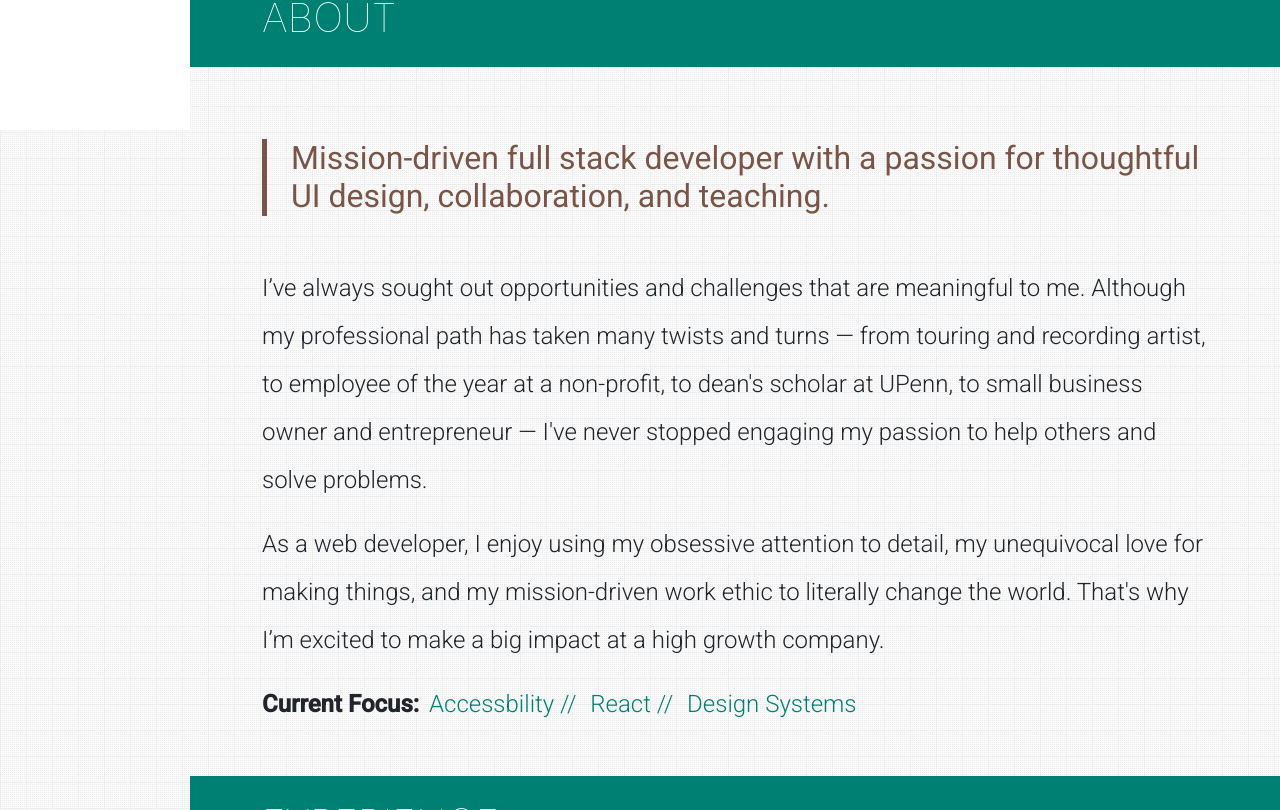
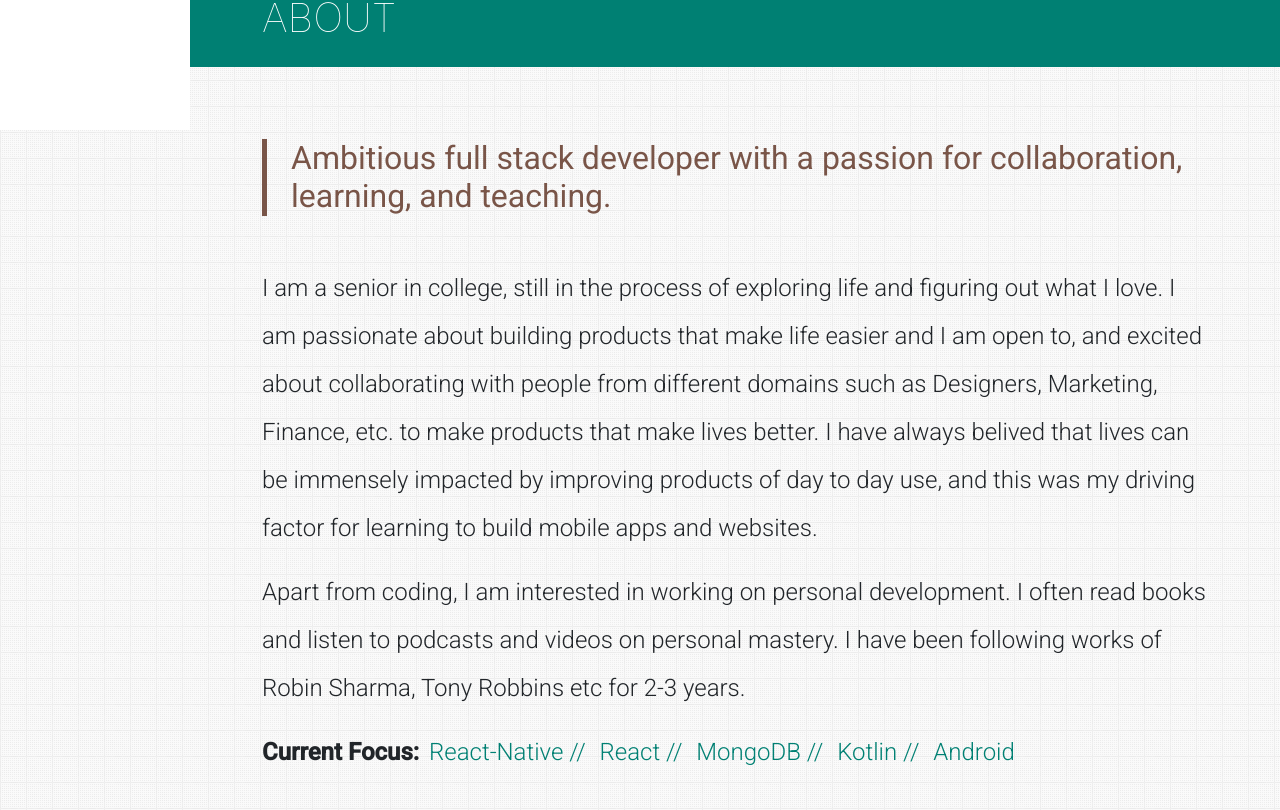
Before and after one commit to NKwatra/portfolio, a Next.js app: page / in a window 1280 px wide. Shown: the part 830-1640 px from the top of the page. Built offline with nearby package versions, Linux system fonts and the light colour scheme.

Commit message:
Add: resume component

```diff
--- a/pages/index.js
+++ b/pages/index.js
@@ -7,6 +7,7 @@ import Experience from "../src/components/Experience";
 import Header from "../src/components/Header";
 import Home from "../src/components/Home";
 import Project from "../src/components/Project";
+import Resume from "../src/components/Resume";
 import Sidebar from "../src/components/Sidebar";
 import Skills from "../src/components/Skills";
 import styles from "../src/styles/index.module.css";
@@ -19,6 +20,7 @@ const Sections = [
   "Skills",
   "Education",
   "Contact",
+  "Resume",
 ];
 
 export default function Index() {
@@ -75,6 +77,7 @@ export default function Index() {
         <Skills />
         <Education />
         <Contact />
+        <Resume />
       </main>
     </div>
   );
--- a/src/components/About.js
+++ b/src/components/About.js
@@ -2,22 +2,23 @@ import styles from "../styles/about.module.css";
 import SectionHeader from "./SectionHeader";
 
 const details = [
-  ` I’ve always sought out opportunities and challenges that are
-meaningful to me. Although my professional path has taken many twists
-and turns — from touring and recording artist, to employee of the year
-at a non-profit, to dean's scholar at UPenn, to small business owner
-and entrepreneur — I've never stopped engaging my passion to help
-others and solve problems.`,
-  `As a web developer, I enjoy using my obsessive attention to detail, my
-unequivocal love for making things, and my mission-driven work ethic
-to literally change the world. That's why I’m excited to make a big
-impact at a high growth company.`,
+  `I am a senior in college, still in the process of exploring life and figuring out what I love.
+  I am passionate about building products that make life easier and I am open to, and excited about collaborating
+  with people from different domains such as Designers, Marketing, Finance, etc. to make products that make lives better.
+  I have always belived that lives can be immensely impacted by improving products of day to day use, and this was my driving factor
+  for learning to build mobile apps and websites.`,
+  `Apart from coding, I am interested in working on personal development. I often read books and
+  listen to podcasts and videos on personal mastery. I have been following works of Robin Sharma, Tony Robbins etc for 2-3 years.`,
 ];
 
+const tagline = `Ambitious full stack developer with a passion for collaboration, learning, and teaching.`;
+
 const focii = [
-  { label: "Accessbility", href: "#" },
-  { label: "React", href: "#" },
-  { label: "Design Systems", href: "#" },
+  { label: "React-Native", href: "https://reactnative.dev" },
+  { label: "React", href: "https://reactjs.org" },
+  { label: "MongoDB", href: "https://www.mongodb.com" },
+  { label: "Kotlin", href: "https://kotlinlang.org" },
+  { label: "Android", href: "https://developer.android.com" },
 ];
 
 export default function About() {
@@ -28,10 +29,7 @@ export default function About() {
         <blockquote
           className={`mx-lg-5 ${styles.brownText} pl-3 pl-lg-4 my-3 my-lg-5`}
         >
-          <h2 className={styles.quote}>
-            Mission-driven full stack developer with a passion for thoughtful UI
-            design, collaboration, and teaching.
-          </h2>
+          <h2 className={styles.quote}>{tagline}</h2>
         </blockquote>
         {details.map((detail, index) => (
           <p className="px-lg-5" key={`${index}`}>
--- a/src/components/Education.js
+++ b/src/components/Education.js
@@ -48,7 +48,7 @@ export default function Education() {
       <SectionHeader title="Education" />
       <div className="d-flex flex-wrap my-5 py-5">
         {education.map((ed) => (
-          <EducationTile {...ed} />
+          <EducationTile {...ed} key={ed.name} />
         ))}
       </div>
     </section>
--- /dev/null
+++ b/src/components/Resume.js
@@ -0,0 +1,39 @@
+import { FaGoogleDrive } from "react-icons/fa";
+import { FiDownload } from "react-icons/fi";
+import styles from "../styles/resume.module.css";
+import SectionHeader from "./SectionHeader";
+
+const Button = ({ icon, label, href, download }) => {
+  return (
+    <a
+      className={`rounded px-3 px-lg-4 py-lg-3 py-2 ${styles.download} d-inline-block`}
+      download={download}
+      href={href}
+    >
+      {icon} <span className="ml-2">{label}</span>
+    </a>
+  );
+};
+
+export default function Resume() {
+  return (
+    <section id="Resume" className="vh-100">
+      <SectionHeader title="Resume" />
+      <div
+        className={` ${styles.buttonsContainer} pt-5 d-flex justify-content-between px-3`}
+      >
+        <Button
+          icon={<FaGoogleDrive />}
+          label={"Checkout"}
+          href="https://drive.google.com/file/d/1wDuU3JOqIcwFUpg9ADidMTS2vpNmXuJL/view?usp=sharing"
+        />
+        <Button
+          icon={<FiDownload />}
+          label={"Download"}
+          href="/nishkarsh-kwatra-resume.pdf"
+          download={true}
+        />
+      </div>
+    </section>
+  );
+}
--- a/src/components/Sidebar.js
+++ b/src/components/Sidebar.js
@@ -1,11 +1,6 @@
 import React, { useState } from "react";
 import { BsEnvelopeFill, BsFillPersonFill } from "react-icons/bs";
-import {
-  FaChartLine,
-  FaGraduationCap,
-  FaPen,
-  FaStickyNote,
-} from "react-icons/fa";
+import { FaChartLine, FaGraduationCap, FaStickyNote } from "react-icons/fa";
 import { GiHamburgerMenu } from "react-icons/gi";
 import { RiBarChart2Fill, RiTableLine } from "react-icons/ri";
 import { Link } from "react-scroll";
@@ -53,12 +48,12 @@ const options = [
     activeClass: styles.contactActive,
     icon: <BsEnvelopeFill style={{ fontSize: "2rem", color: "#795548" }} />,
   },
-  {
-    title: "Blog",
-    className: styles.blog,
-    activeClass: styles.blogActive,
-    icon: <FaPen style={{ color: "#fbc02d", fontSize: "2rem" }} />,
-  },
+  // {
+  //   title: "Blog",
+  //   className: styles.blog,
+  //   activeClass: styles.blogActive,
+  //   icon: <FaPen style={{ color: "#fbc02d", fontSize: "2rem" }} />,
+  // },
   {
     title: "Resume",
     className: styles.resume,
--- a/src/components/Skills.js
+++ b/src/components/Skills.js
@@ -126,7 +126,7 @@ const SkillRow = ({ heading, items }) => {
       <div className={styles.line} />
       <div className="d-flex flex-wrap pt-3">
         {items.map((item) => (
-          <div className={styles.skillContainer}>
+          <div className={styles.skillContainer} key={item.label}>
             <div>
               <img
                 src={item.image}
@@ -147,7 +147,7 @@ export default function Skills() {
     <section id="Skills" className="pb-3">
       <SectionHeader title="Skills" />
       {skills.map((skill) => (
-        <SkillRow {...skill} />
+        <SkillRow {...skill} key={skill.label} />
       ))}
     </section>
   );
--- /dev/null
+++ b/src/styles/resume.module.css
@@ -0,0 +1,21 @@
+.download {
+  background-color: var(--teal);
+  color: #ffffff;
+  font-size: 1rem;
+  cursor: pointer;
+}
+
+.download:hover {
+  color: #ffffff;
+  text-decoration: none;
+}
+
+@media (min-width: 992px) {
+  .download {
+    font-size: 1.3rem;
+  }
+  .buttonsContainer {
+    width: 75%;
+    margin-left: 12.5%;
+  }
+}
```
Also changed, not shown: 1 other file (tests, documents, lock files or other folders).
